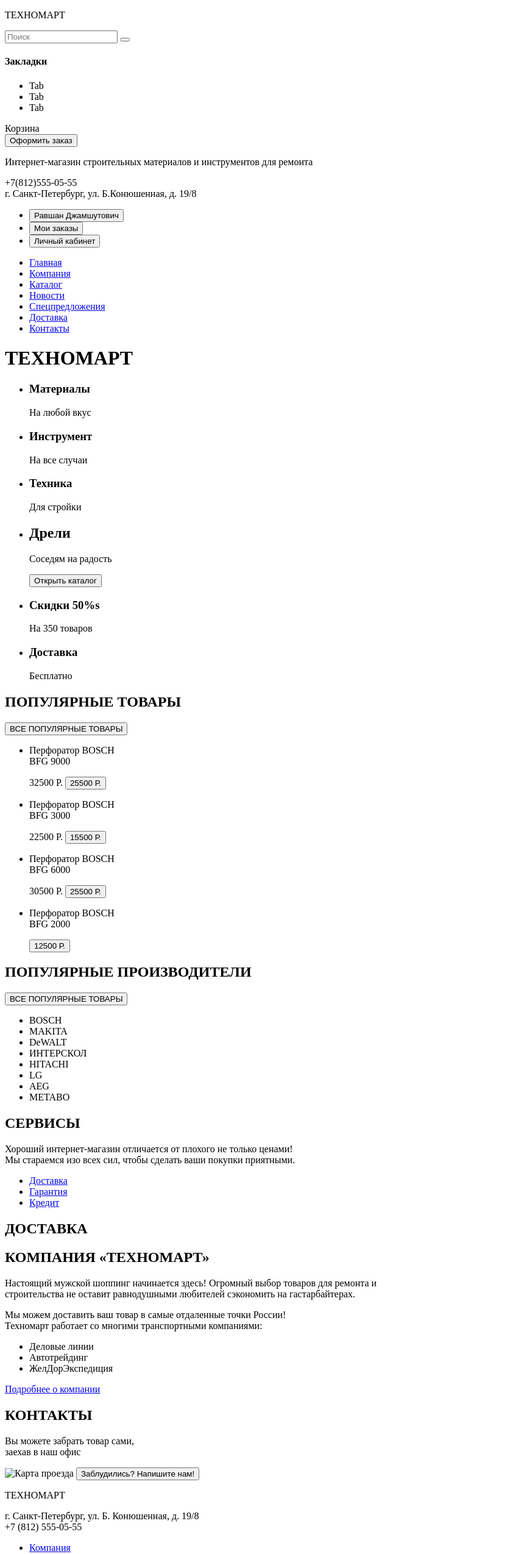
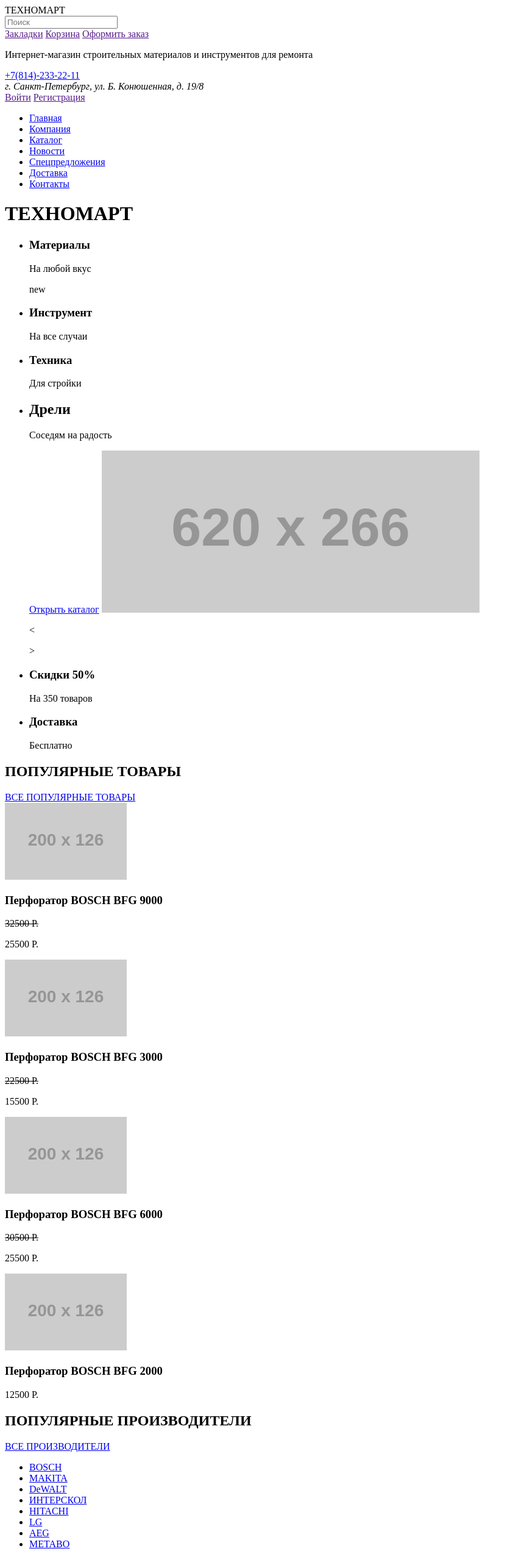
Before and after one commit to konkoven/technomart, a plain HTML site: page index.html in a window 1280 px wide. Shown: the top 2549 px of the page at 61% size, without its empty margins (0-842 px from the left). Drawn offline with Linux system fonts and the light colour scheme; placeholder pictures from the web are drawn by us.

Commit message:
внесены правки на главной странице, исправлена структура header main footer

```diff
--- a/index.html
+++ b/index.html
@@ -7,150 +7,203 @@
 </head>
 
 <body>
-  <header>
-    <p>ТЕХНОМАРТ</p>
+  <header class="main-header">
+    <div class="up">
+      <div class="container">
+        <a class="logotype">ТЕХНОМАРТ</a>
         <form>
           <input type="text" placeholder="Поиск">
-      <button type="submit"></button>
         </form>
-
-    <div>
-      <h4>Закладки</h4>
-      <div>
-        <ul>
-          <li><a>Tab</a></li>
-          <li><a>Tab</a></li>
-          <li><a>Tab</a></li>
-        </ul>
+        <a class="bookmarks" href="">Закладки</a>
+        <a class="bascket" href="">Корзина</a>
+        <a class="order" href="">Оформить заказ</a>
       </div>
     </div>
 
-    <div class="bascket">
-      <div class="purchase">Корзина</div>
+    <div class="container">
+      <div class="description">
+        <p>
+          Интернет-магазин
+          строительных материалов
+          и инструментов для ремонта
+        </p>
       </div>
-    <div class="order">
-      <button type="button">Оформить заказ</button>
+      <div class="contacts">
+        <a href="tel:+78142332211">+7(814)-233-22-11</a>
+        <address>г. Санкт-Петербург, ул. Б. Конюшенная, д. 19/8</address>
       </div>
-
+      <div class="person">
+        <a class="orders" href="">Войти</a>
+        <a class="cabinet" href="">Регистрация</a>
+      </div>
+    </div>
     <div>
-      <p>Интернет-магазин строительных материалов и инструментов для ремонта</p>
-      <p>+7(812)555-05-55<br>
-        г. Санкт-Петербург, ул. Б.Конюшенная, д. 19/8</p>
-      <ul>
-        <li><button>Равшан Джамшутович</button></li>
-        <li><button>Мои заказы</button></li>
-        <li><button>Личный кабинет</button></li>
-      </ul>
-    </div>
-
       <nav class="menu">
         <ul>
-        <li><a href="index.html">Главная</a></li>
-        <li><a href="#">Компания</a></li>
-        <li><a href="сatalog.html">Каталог</a></li>
-        <li><a href="#">Новости</a></li>
-        <li><a href="#">Спецпредложения</a></li>
-        <li><a href="#">Доставка</a></li>
-        <li><a href="#">Контакты</a></li>
+          <li>
+            <a href="index.html">Главная</a>
+          </li>
+          <li>
+            <a href="#">Компания</a>
+          </li>
+          <li>
+            <a href="сatalog.html">Каталог</a>
+          </li>
+          <li>
+            <a href="#">Новости</a>
+          </li>
+          <li>
+            <a href="#">Спецпредложения</a>
+          </li>
+          <li>
+            <a href="#">Доставка</a>
+          </li>
+          <li>
+            <a href="#">Контакты</a>
+          </li>
         </ul>
       </nav>
+    </div>
   </header>
   <main>
-    <h1>ТЕХНОМАРТ</h1>
+    <div class="offers-items">
+      <h1 class="hidden">ТЕХНОМАРТ</h1>
       <section class="offers">
-      <ul>
-        <li>
+        <ul class="highlights">
+          <li class="materials">
+            <div class="fill-yellow">
               <h3>Материалы</h3>
-          <p>На любой вкус</p>
+              <p class="appendix">На любой вкус</p>
+              <div class="notice">new</div>
+            </div>
+          </li>
+          <li class="tool">
+            <div class="fill-blue">
+              <h3>Инструмент</h3>
+              <p class="appendix">На все случаи</p>
+            </div>
+          </li>
+          <li class="technics">
+            <div class="fill-purple">
+              <h3>Техника</h3>
+              <p class="appendix">Для стройки</p>
+            </div>
           </li>
           <li>
-          <h3>Инструмент</h3>
-          <p>На все случаи</p>
-        </li>
-        <li>
-          <h3>Техника</h3>
-          <p>Для стройки</p>
-        </li>
-        <li>
-          <div class="slider"></div>
-
+            <div class="slider-drill-box">
+              <div class="slider-drill">
                 <h2>Дрели</h2>
                 <p>Соседям на радость</p>
-          <button type="button">Открыть каталог</button>
+                <a class="fill-red" href="catalog.html">Открыть каталог</a>
+                <img src="http://placehold.it/620x266" alt="дрели">
+              </div>
+              <div class="navigate-left-right">
+                <p class="navigate-left">&lt;</p>
+                <p class="navigate-right">&gt;</p>
+              </div>
+            </div>
           </li>
-        <li>
-          <h3>Скидки 50%s</h3>
-          <p>На 350 товаров</p>
+          <li class="discount">
+            <div class="fill-green">
+              <h3>Скидки 50%</h3>
+              <p class="appendix">На 350 товаров</p>
+            </div>
           </li>
-        <li>
+          <li class="delivery">
+            <div class="fill-yellow">
               <h3>Доставка</h3>
-          <p>Бесплатно</p>
+              <p class="appendix">Бесплатно</p>
+            </div>
           </li>
         </ul>
       </section>
-    <section class="popular">
-      <div>
+    </div>
+    <section class="popular-products">
+      <div class="popular">
         <h2>ПОПУЛЯРНЫЕ ТОВАРЫ</h2>
-        <button type="button">ВСЕ ПОПУЛЯРНЫЕ ТОВАРЫ</button>
+        <a class="popular-btn" href="catalog.html">ВСЕ ПОПУЛЯРНЫЕ ТОВАРЫ</a>
       </div>
-      <ul>
-        <li>
-          <p>Перфоратор BOSCH<br>
-            BFG 9000</p>
-          <span>32500 Р.</span>
-          <button type="button">25500 Р.</button>
-        </li>
-        <li>
-          <p>Перфоратор BOSCH<br>
-            BFG 3000</p>
-          <span>22500 Р.</span>
-          <button type="button">15500 Р.</button>
-        </li>
-        <li>
-          <p>Перфоратор BOSCH<br>
-            BFG 6000</p>
-          <span>30500 Р.</span>
-          <button type="button">25500 Р.</button>
-        </li>
-        <li>
-          <p>Перфоратор BOSCH<br>
-            BFG 2000</p>
-          <button type="button">12500 Р.</button>
-        </li>
+      <div class="item-cards">
+        <article>
+          <img src="http://placehold.it/200x126" alt="Перфоратор BOSCH
+          BFG 9000">
+          <h3>Перфоратор BOSCH
+            BFG 9000</h3>
+          <p><del>32500 Р.</del></p>
+          <p class="prize">25500 Р.</p>
+        </article>
+
+        <article>
+          <img src="http://placehold.it/200x126" alt="Перфоратор BOSCH
+            BFG 3000">
+          <h3>Перфоратор BOSCH
+            BFG 3000</h3>
+          <p><del>22500 Р.</del></p>
+          <p class="prize">15500 Р.</p>
+        </article>
+
+        <article>
+          <img src="http://placehold.it/200x126" alt="Перфоратор BOSCH
+          BFG 6000">
+          <h3>Перфоратор BOSCH
+            BFG 6000</h3>
+          <p><del>30500 Р.</del></p>
+          <p class="prize">25500 Р.</p>
+        </article>
+
+        <article>
+          <img src="http://placehold.it/200x126" alt="ерфоратор BOSCH
+          BFG 2000">
+          <h3>Перфоратор BOSCH
+            BFG 2000</h3>
+          <p class="prize">12500 Р.</p>
+        </article>
+      </div>
+    </section>
+    <section class="popular-brands">
+      <div class="popular">
+        <h2>ПОПУЛЯРНЫЕ ПРОИЗВОДИТЕЛИ</h2>
+        <a class="popular-btn" href="catalog.html">ВСЕ ПРОИЗВОДИТЕЛИ</a>
+      </div>
+      <ul class="brand-list">
+        <li><a href="#">BOSCH</a></li>
+        <li><a href="#">MAKITA</a></li>
+        <li><a href="#">DeWALT</a></li>
+        <li><a href="#">ИНТЕРСКОЛ</a></li>
+        <li><a href="#">HITACHI</a></li>
+        <li><a href="#">LG</a></li>
+        <li><a href="#">AEG</a></li>
+        <li><a href="#">METABO</a></li>
       </ul>
     </section>
-    <section class="brands">
+    <section class="services-box">
+      <div class="services">
+        <h2>СЕРВИСЫ</h2>
+        <p>Хороший интернет-магазин отличается от плохого не только ценами!
+          Мы стараемся изо всех сил, чтобы сделать ваши покупки приятными.</p>
+      </div>
+      <div class="slider-service-box">
+        <div class="slider-contents">
+          <button>Доставка</button>
+          <button>Гарантия</button>
+          <button>Кредит</button>
+        </div>
         <div>
-        <h2>ПОПУЛЯРНЫЕ ПРОИЗВОДИТЕЛИ</h2>
-        <button type="button">ВСЕ ПОПУЛЯРНЫЕ ТОВАРЫ</button>
+          <p class="head">Доставка</p>
+          <p>Мы с удовольствием доставим ваш товар прямо
+            к вашему подъезду совершенно бесплатно!
+            Ведь мы неплохо заработаем,
+            поднимая его на ваш этаж!</p>
         </div>
-      <ul>
-        <li>BOSCH</li>
-        <li>MAKITA</li>
-        <li>DeWALT</li>
-        <li>ИНТЕРСКОЛ</li>
-        <li>HITACHI</li>
-        <li>LG</li>
-        <li>AEG</li>
-        <li>METABO</li>
-      </ul>
+        <div></div>
+      </div>
     </section>
-    <section class="service">
-      <h2>СЕРВИСЫ</h2>
-      <p>Хороший интернет-магазин отличается от плохого не только ценами!<br>
-        Мы стараемся изо всех сил, чтобы сделать ваши покупки приятными.</p>
-      <ul>
-        <li><a href="#">Доставка</a></li>
-        <li><a href="#">Гарантия</a></li>
-        <li><a href="#">Кредит</a></li>
-      </ul>
-      <h2>ДОСТАВКА</h2>
-    </section>
-    <section class="information">
+    <section class="about-box">
+      <div class="company">
         <h2>КОМПАНИЯ «ТЕХНОМАРТ»</h2>
-      <p>Настоящий мужской шоппинг начинается здесь! Огромный выбор товаров для ремонта и <br>строительства не оставит
+        <p>Настоящий мужской шоппинг начинается здесь! Огромный выбор товаров для ремонта и строительства не оставит
           равнодушными любителей сэкономить на гастарбайтерах.
-      <p>Мы можем доставить ваш товар в самые отдаленные точки России!<br>
+        <p>Мы можем доставить ваш товар в самые отдаленные точки России!
           Техномарт работает со многими транспортными компаниями:</p>
         <ul>
           <li>Деловые линии</li>
@@ -158,31 +211,36 @@
           <li>ЖелДорЭкспедиция</li>
         </ul>
         <a href="#">Подробнее о компании</a>
+      </div>
+      <div class="contacts">
         <h2>КОНТАКТЫ</h2>
-      <p>Вы можете забрать товар сами,<br>
+        <p>Вы можете забрать товар сами,
           заехав в наш офис</p>
-      <img src="#" alt="Карта проезда">
-      <button type="button">Заблудились? Напишите нам!</button>
+        <img src="http://placehold.it/300x160" alt="Карта проезда">
+        <a href="#">Заблудились? Напишите нам!</a>
+      </div>
     </section>
   </main>
-  <footer>
-    <div>
-      <p>ТЕХНОМАРТ</p>
-      <p>
-        г. Санкт-Петербург, ул. Б. Конюшенная, д. 19/8<br>
-        +7 (812) 555-05-55
-      </p>
+  <footer class="down">
+    <div class="container">
+      <a class="logotype">ТЕХНОМАРТ</a>
     </div>
+    <div class="navigation">
       <nav>
         <ul>
           <li><a href=" #">Компания</a></li>
           <li><a href="#">Новости</a></li>
-        <li><a href="#">Каталог</a></li>
+          <li><a href="catalog.html">Каталог</a></li>
           <li><a href="#">Доставка</a></li>
           <li><a href="#">Контакты</a></li>
         </ul>
       </nav>
-    <div class="item">
+    </div>
+    <div class="contacts-down">
+      <address>г. Санкт-Петербург, ул. Б. Конюшенная, д. 19/8</address>
+      <a href="tel:+78125550555">+7 (812) 555-05-55</a>
+    </div>
+    <div class="item-menu">
       <ul>
         <li><a href="#">Материалы</a></li>
         <li><a href="#">Техника</a></li>
@@ -190,8 +248,11 @@
         <li><a href="#">Спецпредложения</a></li>
       </ul>
     </div>
-    <p>© 2010–2019 Компания «Техномарт»<br>
+    <div class="container">
+      <div class="copyright">
+        <p>© 2010–2019 Компания «Техномарт»
           Все права защищены</p>
+      </div>
       <div class="social">
         <ul>
           <li><a href="#">Вконтакте</a></li>
@@ -199,13 +260,16 @@
           <li><a href="#">Instagram</a></li>
         </ul>
       </div>
-    <p>Обратная связь:<br>
+      <div>
+        <p>Обратная связь:
           <a href="mailto:mail@htmlacademy.ru">mail@htmlacademy.ru</a>
         </p>
         <p>
-      Разработано —<br>
-      <a href="mailto:mail@htmlacademy.ru">mail@htmlacademy.ru</a>
+          Разработано &mdash;
+          <a href="htmlacademy.ru">htmlacademy.ru</a>
         </p>
+      </div>
+    </div>
   </footer>
 </body>
 
```
Lines whose indentation alone changed are shown as unchanged.
